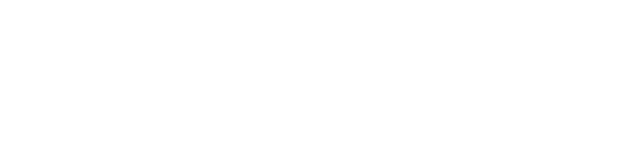
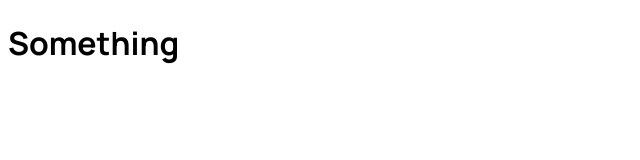
Before and after one commit to YahyobekRahimov/frontend-contest, a website: page components/header.html in a window 1280 px wide. Shown: the whole page, without its empty margins (0-640 px from the left). Drawn offline with Linux system fonts and the light colour scheme.

Commit message:
added fonts

```diff
--- a/components/header.html
+++ b/components/header.html
@@ -5,10 +5,13 @@
     <meta charset="UTF-8">
     <meta name="viewport" content="width=device-width, initial-scale=1.0">
     <title>Header</title>
+    <link rel="stylesheet" href="/styles/index.css">
 </head>
 
 <body>
-
+    <h1>Something</h1>
 </body>
 
+<script src="/app/index.js"></script>
+
 </html>
--- a/styles/index.css
+++ b/styles/index.css
@@ -0,0 +1,28 @@
+/* manrope-500 - latin */
+@font-face {
+   font-display: swap; /* Check https://developer.mozilla.org/en-US/docs/Web/CSS/@font-face/font-display for other options. */
+   font-family: "Manrope";
+   font-style: normal;
+   font-weight: 500;
+   src: url("../fonts/manrope-v15-latin-500.woff2") format("woff2"); /* Chrome 36+, Opera 23+, Firefox 39+, Safari 12+, iOS 10+ */
+}
+/* manrope-600 - latin */
+@font-face {
+   font-display: swap; /* Check https://developer.mozilla.org/en-US/docs/Web/CSS/@font-face/font-display for other options. */
+   font-family: "Manrope";
+   font-style: normal;
+   font-weight: 600;
+   src: url("../fonts/manrope-v15-latin-600.woff2") format("woff2"); /* Chrome 36+, Opera 23+, Firefox 39+, Safari 12+, iOS 10+ */
+}
+/* manrope-700 - latin */
+@font-face {
+   font-display: swap; /* Check https://developer.mozilla.org/en-US/docs/Web/CSS/@font-face/font-display for other options. */
+   font-family: "Manrope";
+   font-style: normal;
+   font-weight: 700;
+   src: url("../fonts/manrope-v15-latin-700.woff2") format("woff2"); /* Chrome 36+, Opera 23+, Firefox 39+, Safari 12+, iOS 10+ */
+}
+
+body {
+   font-family: "Manrope", sans-serif;
+}
```
Also changed, not shown: fonts/manrope-v15-latin-500.woff2 (added), fonts/manrope-v15-latin-600.woff2 (added), fonts/manrope-v15-latin-700.woff2 (added).
